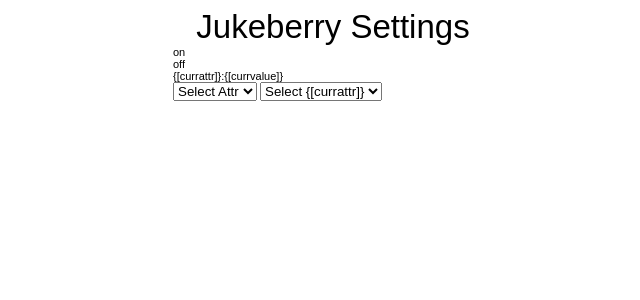
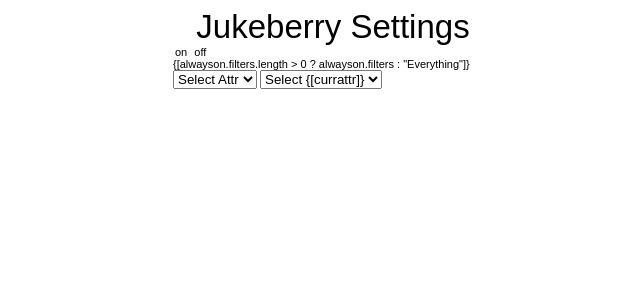
Before and after one commit to chepazzo/Jukeberry, a Flask app: page /settings.html in a window 1280 px wide. Shown: the top 300 px of the page, without its empty margins (307-947 px from the left). Run offline with Flask 2, Linux system fonts and the light colour scheme; parts of the project's set-up code (start-up, migrations or seed data) failed here and were passed over; some libraries are stand-ins or nearby versions.

Commit message:
Updated settings view for nicer ui wrt alwayson.

```diff
--- a/jukeberry/server.py
+++ b/jukeberry/server.py
@@ -219,8 +219,8 @@
     else:
         if 'status' in content.keys():
             JUKE.alwayson['status'] = content['status']
-        if 'filter' in content.keys():
-            JUKE.alwayson['filter'] = content['filter']
+        if 'filters' in content.keys():
+            JUKE.alwayson['filters'] = content['filters']
     return jsonify(succ(value=JUKE.alwayson))
 
 @app.route('/add', methods = ['POST'])
--- a/jukeberry/templates/JukeCtrl.js
+++ b/jukeberry/templates/JukeCtrl.js
@@ -7,7 +7,10 @@
 
 jukeApp.controller('JukeCtrl', function ($scope,$http,$interval,$location) {
     // data
-    $scope.alwayson = false;
+    $scope.alwayson = {
+        "status":false,
+        "filters":[]
+    };
     $scope.tiles="#ABCDEFGHIJKLMNOPQRSTUVWXYZ";
     $scope.songs = [];
     $scope.artists = [];
@@ -41,6 +44,7 @@
             if (angular.isDefined(auto)) { return; }
             console.log('turning on auto refresh.');
             auto = $interval(function() {
+                $scope.get_alwayson();
                 $scope.get_playlist();
                 $scope.get_currsong();
             },10000);
@@ -60,7 +64,7 @@
         //$location.replace();
         window.open(url);
     };
-    $scope.setalwayson = function(action) {
+    $scope.set_alwayson = function(action) {
         // The problem with this is that turning the feature off
         // resets the filter to the current attr:value.
         // This means that to put it back, you have to navigate first
@@ -71,16 +75,33 @@
         var filter = {};
         var data = {
             "status":action,
-            "filter":filter
+            "filters":[filter]
         };
+        $scope.alwayson = data;
         if (attr != '' && value != '') {
-            filter[attr] = value;
+            filter['attr'] = attr;
+            filter['value'] = value;
         }
         var url = '{{url_for('set_alwayson')}}';
         var method = 'POST';
         $http(
             {method: method, url: url,data: JSON.stringify(data)}
         ).success(function(data, status) {
+            console.log(data.data);
+            console.log(status);
+        }).error(function(data, status) {
+            console.log('ERROR');
+            console.log(data);
+            console.log(status);
+        });
+    };
+    $scope.get_alwayson = function() {
+        var url = '{{url_for('get_alwayson')}}';
+        var method = 'GET';
+        $http(
+            {method: method, url: url}
+        ).success(function(data, status) {
+            $scope.alwayson = data.data;
             console.log(data.data);
             console.log(status);
         }).error(function(data, status) {
@@ -222,6 +243,7 @@
     $scope.get_playlist();
     $scope.get_currsong();
     $scope.get_songs();
+    $scope.get_alwayson();
 });
 
 jukeApp.filter('secs2hms', function() {
--- a/jukeberry/templates/settings.html
+++ b/jukeberry/templates/settings.html
@@ -12,6 +12,14 @@
   <link rel="stylesheet" type="text/css" href="{{url_for('static',filename='jukeberry.css')}}" />
   <script src="https://ajax.googleapis.com/ajax/libs/angularjs/1.2.7/angular.min.js"></script>
   <script src="/JukeCtrl.js"></script>
+
+  <style>
+    #alwayson .active { color:red; }
+    #alwayson .button {
+        margin:2px;
+    }
+  </style>
+
  </head>
  <body>
   <div id='head'>
@@ -19,16 +27,18 @@
   </div><!-- id='head' -->
   <div id='body' class='raspi' ng-controller="JukeCtrl">
    <div id='alwayson'>
-     <div id='seton' class='clickable button'
-        ng-click='setalwayson(true);'>
-      on</div>
-     <div id='setoff' class='clickable button'
-        ng-click='setalwayson(false);'>
-      off</div>
+     <span id='seton' class='clickable button'
+        ng-click='set_alwayson(true);'
+        ng-class='{"active":alwayson.status}'
+      >on</span>
+     <span id='setoff' class='clickable button'
+        ng-click='set_alwayson(false);'
+        ng-class='{"active":!alwayson.status}'
+      >off</span>
    </div>
 
    <div>
-    {[currattr]}:{[currvalue]}
+    {[alwayson.filters.length > 0 ? alwayson.filters : "Everything"]}
    </div>
 
 <select ng-model="currattr">
```
Also changed, not shown: jukeberry/jukebox.py (+5 -3 lines), 1 other file.
